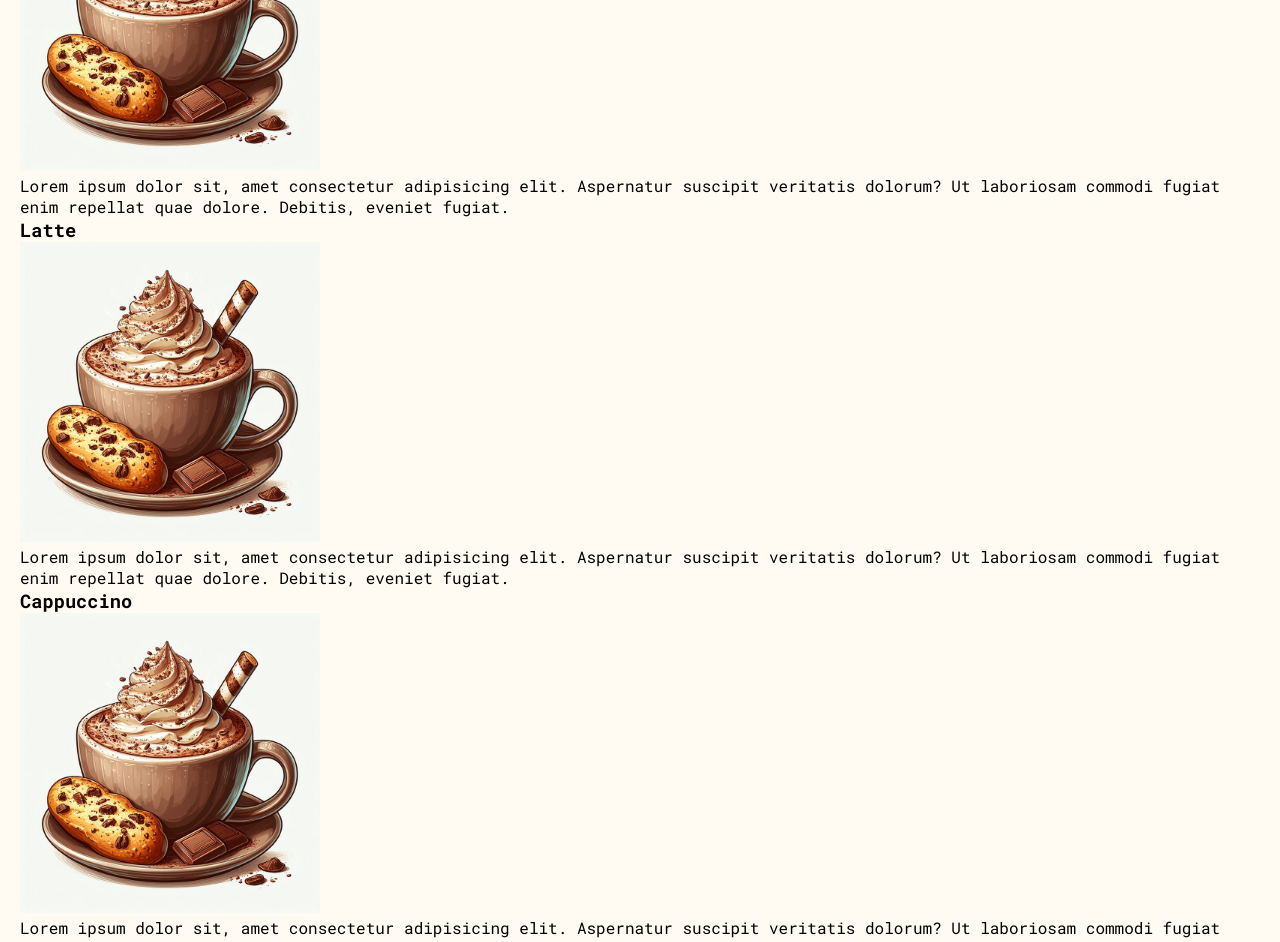
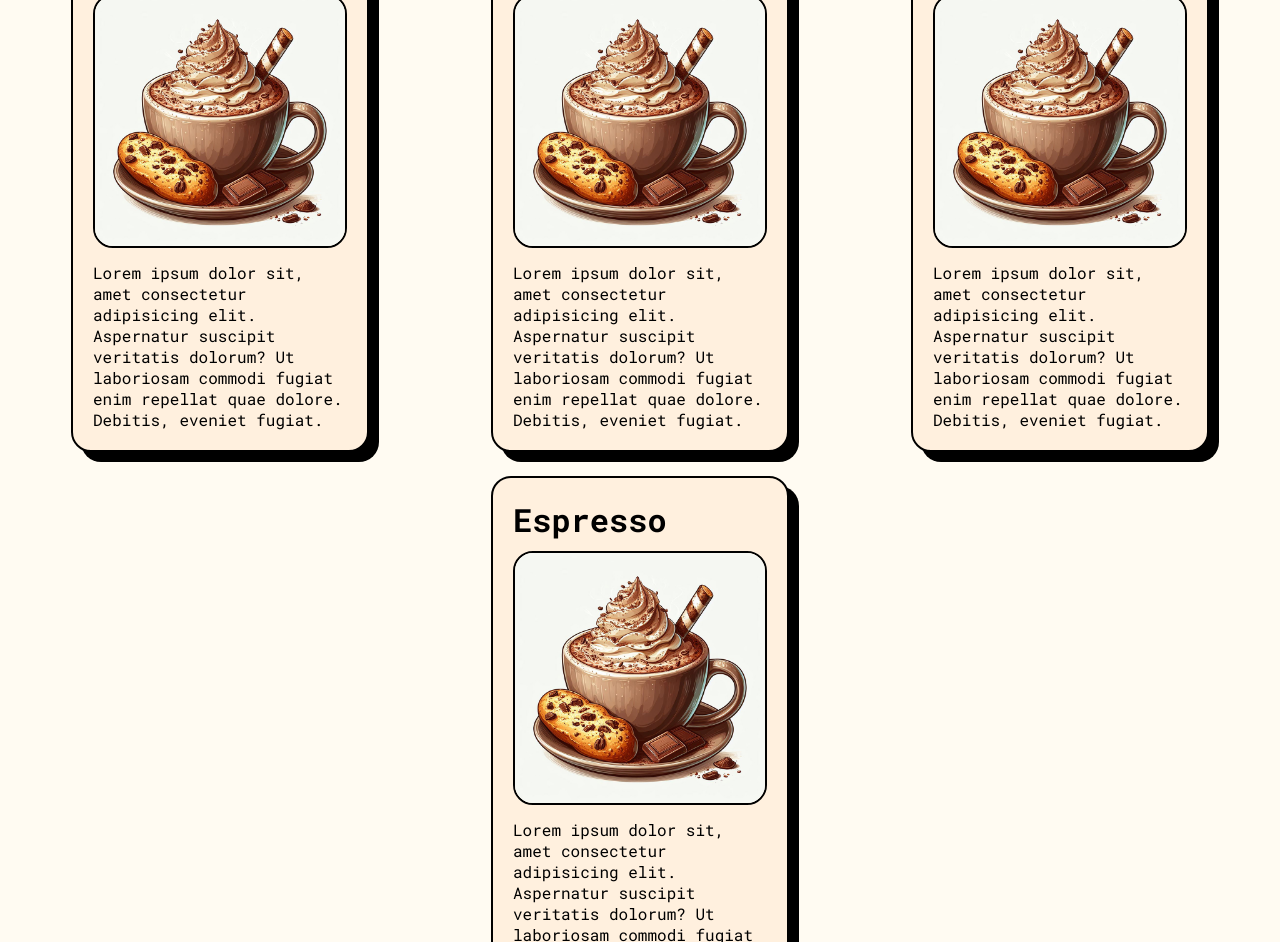
Before and after one commit to sebastianmsz/coffebara, a plain HTML site: page index.html in a window 1280 px wide. Shown: the part 660-1602 px from the top of the page. Drawn offline with Linux system fonts and the light colour scheme.

Commit message:
Style products section from homepage
style products section from the home-page by modifying index.html and style.css.

```diff
--- a/index.html
+++ b/index.html
@@ -24,37 +24,34 @@
             <div class="greeting-card">
                 <div class="text">
                     <h2>Cooffeebara Café</h2>
-
                     <p>Lorem, ipsum dolor sit amet consectetur adipisicing elit. Unde, minima nostrum amet in nisi numquam exercitationem, ipsa et placeat ducimus iste molliti.</p>
                 </div>
                 <img class="logo" src="img/capybara.jpg" alt="capybara cooking" height="250px" width="auto">
             </div>
         </section>
         <section class="product section pair">
-            <div class="product-container">
-                <h2>Our customer favorites</h2>
-                <div class="card-container">
+            <h2>Our customer favorites</h2>
+            <div class="card-container">
                     <div class="card">
                         <h3>Mocha</h3>
-                        <img src="img/mocha.jpg" alt="mocha" height="300px" width="auto">
+                        <img src="img/mocha.jpg" alt="mocha" height="250px" width="auto">
                         <p>Lorem ipsum dolor sit, amet consectetur adipisicing elit. Aspernatur suscipit veritatis dolorum? Ut laboriosam commodi fugiat enim repellat quae dolore. Debitis, eveniet fugiat.</p>
                     </div>
                     <div class="card">
                         <h3>Latte</h3>
-                        <img src="img/mocha.jpg" alt="mocha" height="300px" width="auto">
+                        <img src="img/mocha.jpg" alt="mocha" height="250px" width="auto">
                         <p>Lorem ipsum dolor sit, amet consectetur adipisicing elit. Aspernatur suscipit veritatis dolorum? Ut laboriosam commodi fugiat enim repellat quae dolore. Debitis, eveniet fugiat.</p>
                     </div>
                     <div class="card">
                         <h3>Cappuccino</h3>
-                        <img src="img/mocha.jpg" alt="mocha" height="300px" width="auto">
+                        <img src="img/mocha.jpg" alt="mocha" height="250px" width="auto">
                         <p>Lorem ipsum dolor sit, amet consectetur adipisicing elit. Aspernatur suscipit veritatis dolorum? Ut laboriosam commodi fugiat enim repellat quae dolore. Debitis, eveniet fugiat.</p>
                     </div>
                     <div class="card">
                         <h3>Espresso</h3>
-                        <img src="img/mocha.jpg" alt="mocha" height="300px" width="auto">
+                        <img src="img/mocha.jpg" alt="mocha" height="250px" width="auto">
                         <p>Lorem ipsum dolor sit, amet consectetur adipisicing elit. Aspernatur suscipit veritatis dolorum? Ut laboriosam commodi fugiat enim repellat quae dolore. Debitis, eveniet fugiat.</p>
                     </div>
-                </div>
             </div>
         </section>
         <section class="quote section">
--- a/style.css
+++ b/style.css
@@ -23,7 +23,7 @@ header {
 }
 
 h1 {
-    font-size:35px
+    font-size: 35px;
 }
 
 header .logo {
@@ -79,11 +79,11 @@ nav a:hover {
     box-shadow: 10px 10px;
     font-size: 18px;
     margin: 20px 30px;
+    align-items: center;
 }
 
 .greeting-card .text {
-    width: 300px;
-    flex: 1 1;
+    flex: 1;
 }
 
 .greeting-card img {
@@ -93,3 +93,47 @@ nav a:hover {
 }
 
 /*products*/
+
+.product.section {
+    padding: 30px 10px;
+}
+
+.product h2 {
+    font-size: xxx-large;
+    margin-bottom: 20px;
+    align-self: start;
+    margin-left: 30px;
+}
+
+.product.section {
+    display: flex;
+    flex-direction: column;
+}
+
+.card-container {
+    display: flex;
+    flex-wrap: wrap;
+    justify-content: space-around;
+    align-items: center;
+}
+
+.card h3 {
+    font-size:xx-large;
+    margin-bottom: 10px;
+}
+
+.card img {
+    border: 2px solid;
+    border-radius: 20px;
+    margin-bottom: 10px;
+}
+
+.card {
+    padding: 20px;
+    border: 2px solid;
+    flex: 0;
+    background-color: rgb(255, 240, 222);
+    border-radius: 20px;
+    box-shadow: 10px 10px;
+    margin: 12px;
+}
```
